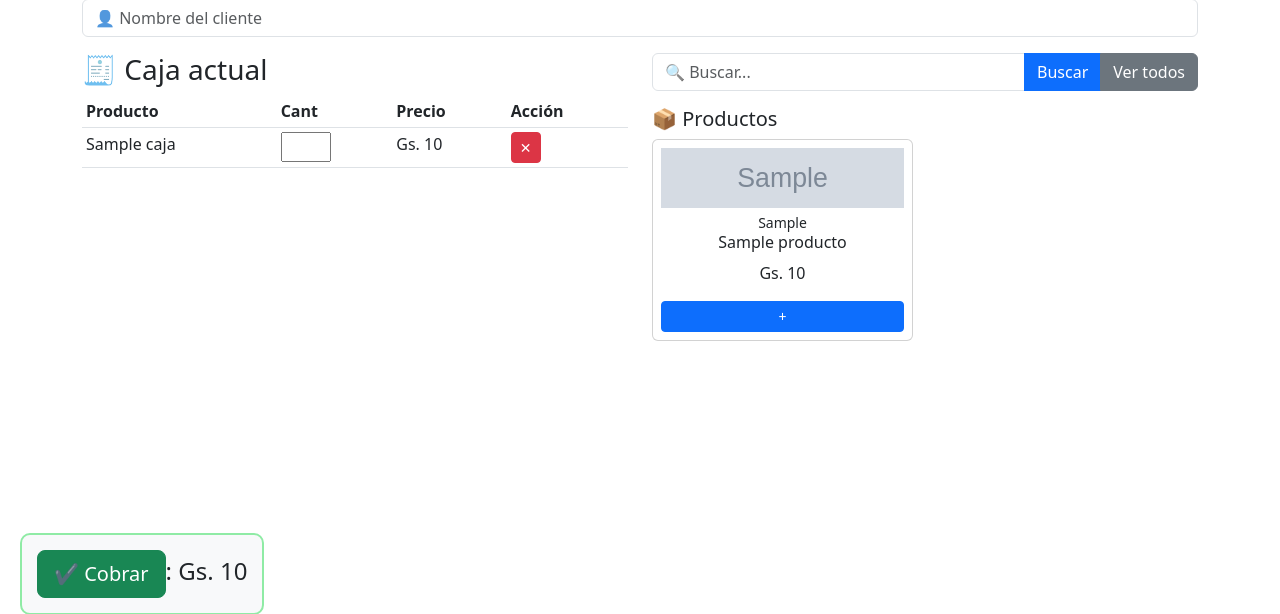
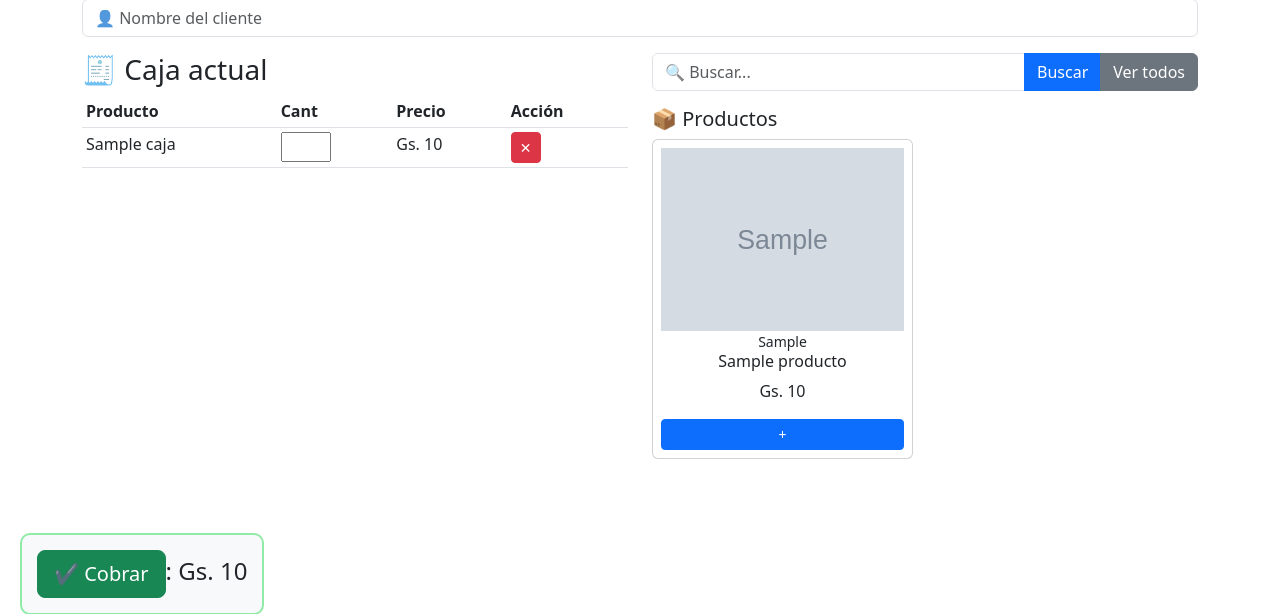
Before and after one commit to sanabriajohel98-cloud/BOOKGLANCE, a Flask app: template templates/caja.html in a window 1280 px wide. Shown: the part 165-779 px from the top of the page. Run offline with Flask 3, Linux system fonts and the light colour scheme; tables that the repository leaves empty hold one stand-in row (values such as "Sample post"); the template is opened without the code that fills it: values that come from a table or form of the project are taken from there, most other values are stand-ins (such as "Sample title", 1, 10 or a date in 2020); grey boxes marked "Sample" are stand-in pictures.

Commit message:
Update caja.html

```diff
--- a/templates/caja.html
+++ b/templates/caja.html
@@ -73,7 +73,7 @@
         {% for p in productos %}
             <div class="col-6 mb-2">
                 <div class="card p-2 text-center">
-                    <img src="{{ url_for('static', filename='images/' + p.imagen) }}" class="img-fluid mb-1" style="max-height: 60px;">
+                    <img src="{{ producto.imagen }}" style="max-width: 100%; height: auto;" alt="{{ producto.nombre }}">
                     <small>{{p.codigo}}</small>
                     <h6>{{p.nombre}}</h6>
                     <p>Gs. {{ "{:,}".format(p.precio|int) }}</p>
```
